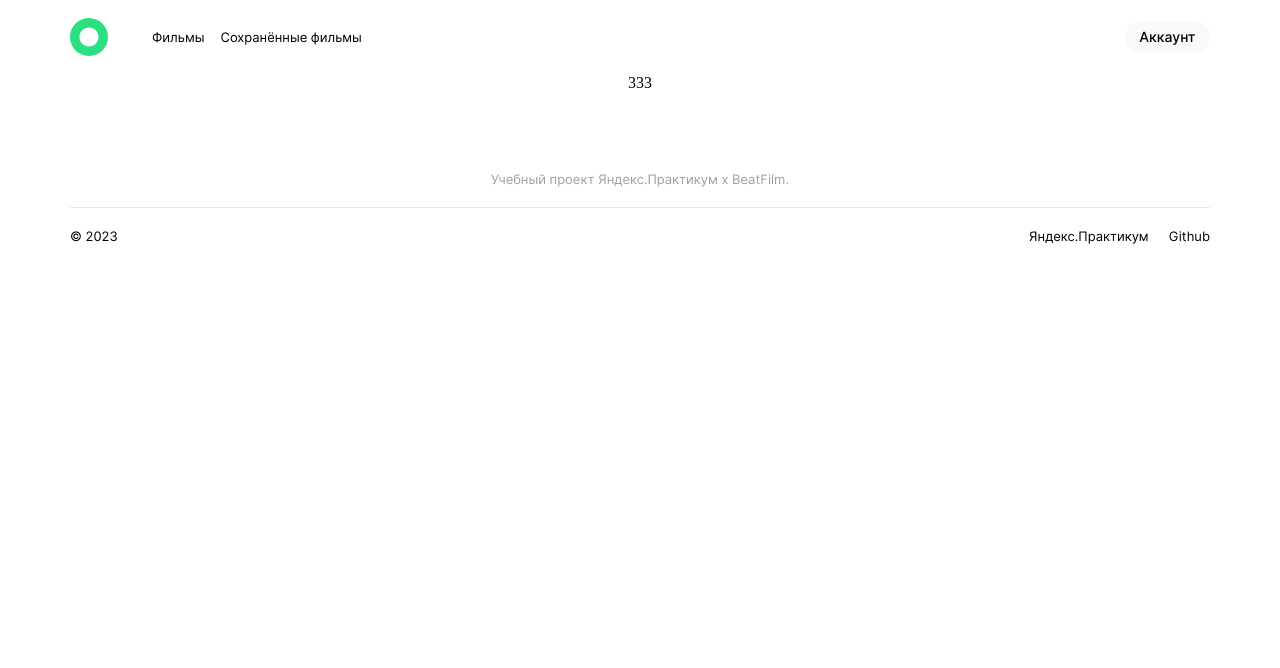
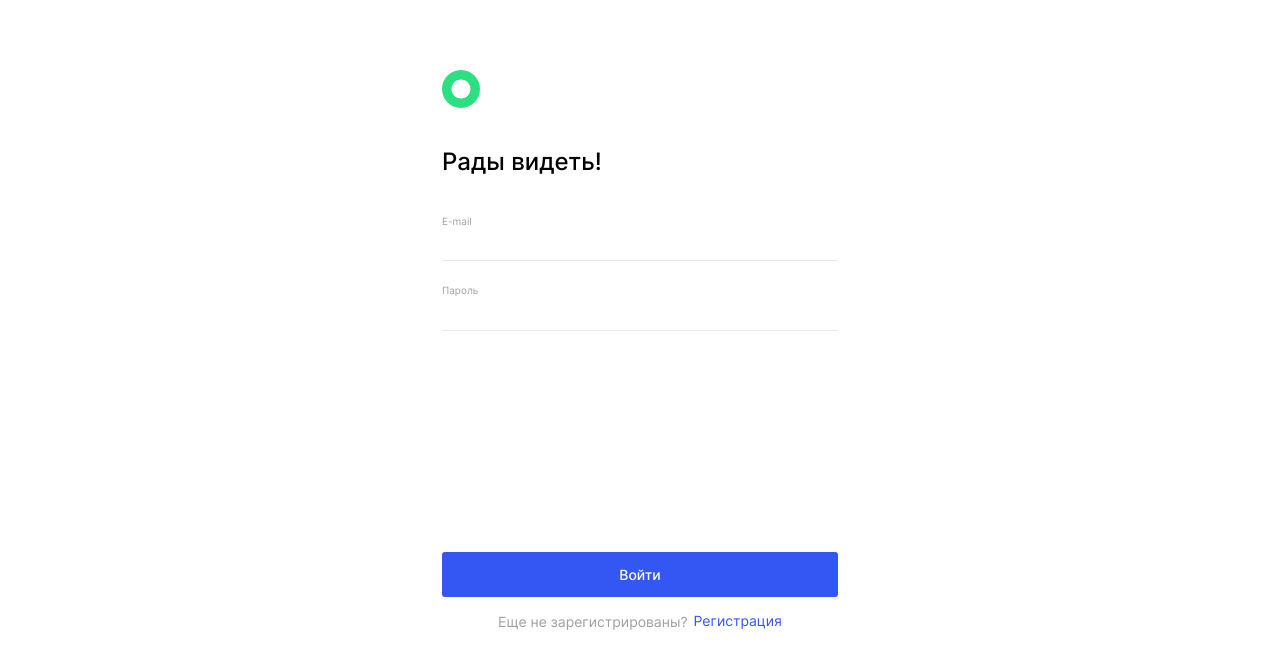
Before and after one commit to GrigoryGriko/movies-explorer-frontend, a React (Create React App) app: page /signin in a window 1280 px wide. Shown: the top 668 px of the page. Built offline with nearby package versions, Linux system fonts and the light colour scheme.

Commit message:
feat: закончена верстка страницы 404

```diff
--- a/src/components/App/App.js
+++ b/src/components/App/App.js
@@ -1,5 +1,5 @@
 import React from 'react';
-import { Route, Switch } from "react-router-dom";
+import { Route, Switch, useLocation } from "react-router-dom";
 
 import Header from '../Header/Header';
 
@@ -9,13 +9,22 @@ import SavedMovies from '../SavedMovies/SavedMovies';
 import Profile from '../Profile/Profile';
 import Login from '../Login/Login';
 import Register from '../Register/Register';
+import NotFound from '../NotFound/NotFound';
 
 import Footer from '../Footer/Footer';
 
 function App() {
+  const location = useLocation();
+
   return (
     <div className="App">
-      <Header/>
+      {
+        (
+          location.pathname !== '/signup' &&
+          location.pathname !== '/signin' &&
+          location.pathname !== '/404'
+        ) ? <Header/> : ''
+      }
 
       <Switch>
         <Route
@@ -54,9 +63,22 @@ function App() {
         >
           <Register/>
         </Route>
+
+        <Route
+          path="/404"
+        >
+          <NotFound/>
+        </Route>
       </Switch>
 
-      <Footer/>
+      {
+        (
+          location.pathname !== '/profile' &&
+          location.pathname !== '/signup' &&
+          location.pathname !== '/signin' &&
+          location.pathname !== '/404'
+        ) ? <Footer/> : ''
+      }
     </div>
   );
 }
--- a/src/components/Login/Login.js
+++ b/src/components/Login/Login.js
@@ -1,8 +1,16 @@
 import React from 'react';
+
+import AuthTop from '../Register/AuthTop/AuthTop';
+import AuthForm from '../Register/AuthForm/AuthForm';
+import AuthBottom from '../Register/AuthBottom/AuthBottom';
 
 function Login() {
   return (
-    <div>333</div>
+    <>
+      <AuthTop/>
+      <AuthForm/>
+      <AuthBottom/>
+    </>
   )
 }
 
--- a/src/components/Movies/SearchForm/SearchForm.js
+++ b/src/components/Movies/SearchForm/SearchForm.js
@@ -8,7 +8,7 @@ function SearchForm() {
       <div className="search-form__wrapper wrapper">
         <form className="search-form__search-input">
           <input className="search-form_input-type" placeholder="Фильм"></input>
-          <button className="search-form_search-button link-hover"></button>
+          <button className="search-form_search-button button-hover"></button>
 
           <div className="search-form_stroke-line"></div>
 
--- /dev/null
+++ b/src/components/NotFound/NotFound.css
@@ -0,0 +1,39 @@
+.not-found {
+ display: flex;
+ align-items: center;
+ flex-direction: column;
+}
+.not-found__title {
+  margin: 0;
+  margin-top: 246px;
+
+  width: 400px;
+  height: 169px;
+  font-family: 'Inter';
+  font-weight: 400;
+  font-size: 140px;
+  text-align: center;
+  color: #000;
+}
+.not-found__caption {
+  margin: 0;
+  margin-top: 5px;
+
+  font-family: 'Inter';
+  font-weight: 400;
+  font-size: 16px;
+  text-align: center;
+  color: #000;
+}
+.not-found__link-back {
+  margin: 0;
+  margin-top: 184px;
+  margin-bottom: 60px;
+  text-decoration: none;
+
+  font-family: 'Inter';
+  font-weight: 400;
+  font-size: 14px;
+  text-align: center;
+  color: #3456F3;
+}
--- /dev/null
+++ b/src/components/NotFound/NotFound.js
@@ -0,0 +1,21 @@
+import React from 'react';
+import { Link } from 'react-router-dom';
+
+function NotFound() {
+  return (
+    <main className="not-found section">
+      <h1 className="not-found__title">
+        404
+      </h1>
+      <p className="not-found__caption">
+        Страница не найдена
+      </p>
+
+      <Link to="/" className="not-found__link-back link-hover">
+        Назад
+      </Link>
+    </main>
+  )
+}
+
+export default NotFound;
--- a/src/components/Profile/Profile.js
+++ b/src/components/Profile/Profile.js
@@ -25,10 +25,10 @@ function Profile() {
         </p>
       </div>
 
-      <button className="profile__edit-info link-hover">
+      <button className="profile__edit-info button-hover">
         Редактировать
       </button>
-      <button className="profile__logout link-hover">
+      <button className="profile__logout button-hover">
         Выйти из аккаунта
       </button>
     </section>
--- a/src/components/Register/AuthBottom/AuthBottom.css
+++ b/src/components/Register/AuthBottom/AuthBottom.css
@@ -4,7 +4,7 @@
   align-items: center;
   flex-direction: column;
 }
-.auth-bottom__button-register {
+.auth-bottom__button-auth {
   margin-top: 69px;
   background: #3456F3;
   border: none;
@@ -22,6 +22,9 @@
   color: #FFFFFF;
   cursor: pointer;
 }
+.auth-bottom__button-auth_route-signin {
+  margin-top: 179px;
+}
 .auth-bottom__wrapper-text {
   display: flex;
   margin-top: 16px;
@@ -37,7 +40,7 @@
   line-height: 17px;
   color: #A0A0A0;
 }
-.auth-bottom__link-signin {
+.auth-bottom__link-auth {
   margin: 0;
   margin-left: 6px;
 
--- a/src/components/Register/AuthBottom/AuthBottom.js
+++ b/src/components/Register/AuthBottom/AuthBottom.js
@@ -1,20 +1,38 @@
 import React from 'react';
-import { Link } from 'react-router-dom';
+import { Link, Route, Switch } from 'react-router-dom';
 
 function AuthBottom() {
   return (
   <section className="auth-bottom">
-    <button className="auth-bottom__button-register link-hover">
+    <Switch>
+      <Route path="/signup">
+        <button className="auth-bottom__button-auth link-hover">
           Зарегистрироваться
         </button>
         <div className="auth-bottom__wrapper-text">
           <p className="auth-bottom__caption">
             Уже зарегистрированы?
           </p>
-      <Link to="/signin" className="auth-bottom__link-signin link-hover">
+          <Link to="/signin" className="auth-bottom__link-auth link-hover">
             Войти
           </Link>
         </div>
+      </Route>
+
+      <Route path="/signin">
+        <button className="auth-bottom__button-auth auth-bottom__button-auth_route-signin link-hover">
+          Войти
+        </button>
+        <div className="auth-bottom__wrapper-text">
+          <p className="auth-bottom__caption">
+            Еще не зарегистрированы?
+          </p>
+          <Link to="/signup" className="auth-bottom__link-auth link-hover">
+            Регистрация
+          </Link>
+        </div>
+      </Route>
+    </Switch>
   </section>
   )
 }
--- a/src/components/Register/AuthForm/AuthForm.css
+++ b/src/components/Register/AuthForm/AuthForm.css
@@ -12,6 +12,9 @@
 }
 .auth-form__field:last-child {
   margin-bottom: 83px;
+}
+.auth-form__field_route-signin {
+  margin-bottom: 42px !important;
 }
 .auth-form__caption {
   margin: 0;
--- a/src/components/Register/AuthForm/AuthForm.js
+++ b/src/components/Register/AuthForm/AuthForm.js
@@ -1,9 +1,12 @@
 import React from 'react';
+import { Route, Switch } from 'react-router-dom';
 
 function AuthForm() {
   return (
   <section className="auth-form">
     <form className="auth-form__wrapper">
+      <Switch>
+        <Route path="/signup">
           <label className="auth-form__field">
             <p className="auth-form__caption">
               Имя
@@ -33,6 +36,30 @@ function AuthForm() {
 
             <span className="auth-form__input-error">Что-то пошло не так...</span>
           </label>
+        </Route>
+
+        <Route path="/signin">
+          <label className="auth-form__field">
+            <p className="auth-form__caption">
+              E-mail
+            </p>
+            <input className="auth-form__input"></input>
+            <div className="auth-form__stroke-line"></div>
+
+            <span className="auth-form__input-error" style={{ display: 'none' }}>Что-то пошло не так...</span>
+          </label>
+
+          <label className="auth-form__field auth-form__field_route-signin">
+            <p className="auth-form__caption">
+              Пароль
+            </p>
+            <input className="auth-form__input"></input>
+            <div className="auth-form__stroke-line"></div>
+
+            <span className="auth-form__input-error" style={{ display: 'none' }}>Что-то пошло не так...</span>
+          </label>
+        </Route>
+      </Switch>
     </form>
   </section>
   )
--- a/src/components/Register/AuthTop/AuthTop.js
+++ b/src/components/Register/AuthTop/AuthTop.js
@@ -1,12 +1,19 @@
 import React from 'react';
-import { Link } from 'react-router-dom';
+import { Link, Route, Switch } from 'react-router-dom';
 
 function AuthTop() {
   return (
   <section className="auth-top section">
     <div className="auth-top__wrapper">
       <Link to="/" className="logo"></Link>
-      <h2 className="auth-top__greeting-text">Добро пожаловать!</h2>
+      <Switch>
+        <Route path="/signup">
+          <h2 className="auth-top__greeting-text">Добро пожаловать!</h2>
+        </Route>
+        <Route path="/signin">
+          <h2 className="auth-top__greeting-text">Рады видеть!</h2>
+        </Route>
+      </Switch>
     </div>
   </section>
   )
--- a/src/index.css
+++ b/src/index.css
@@ -22,5 +22,6 @@
 @import url(./components/Register/AuthBottom/AuthBottom.css);
 @import url(./components/Register/AuthTop/AuthTop.css);
 @import url(./components/Register/AuthForm/AuthForm.css);
+@import url(./components/NotFound/NotFound.css);
 
 @import url(./components/Footer/Footer.css);
```
Lines whose indentation alone changed are shown as unchanged.
